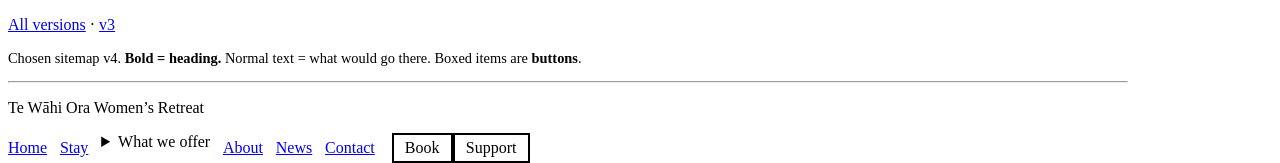
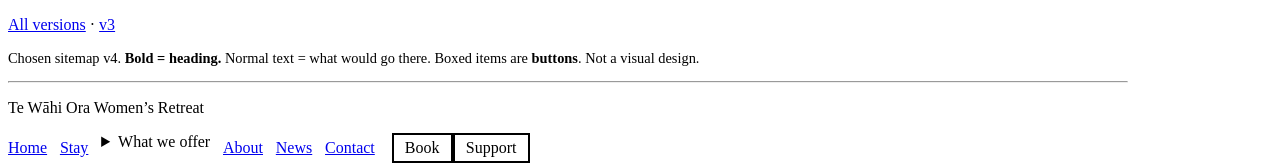
Before and after one commit to Hannah3142/Website-Redesign, a plain HTML site: page clickable-sitemaps/v4/index.html in a window 1280 px wide. Shown: the top 163 px of the page. Drawn offline with Linux system fonts and the light colour scheme.

Commit message:
hackatime trying to fix

```diff
--- a/clickable-sitemaps/v4/app.js
+++ b/clickable-sitemaps/v4/app.js
@@ -1,3 +1,4 @@
+/* Event titles as they appear in the live nav / cards. */
 var EVENTS = [
   { id: "event-grief", title: "Supporting Grief 2026" },
   { id: "event-writing", title: "Women’s Writing Weekends 2026" },
--- a/clickable-sitemaps/v4/index.html
+++ b/clickable-sitemaps/v4/index.html
@@ -27,7 +27,7 @@
 </head>
 <body>
   <p><a href="../index.html">All versions</a> · <a href="../v3/index.html">v3</a></p>
-  <p class="legend">Chosen sitemap v4. <strong>Bold = heading.</strong> Normal text = what would go there. Boxed items are <strong>buttons</strong>.</p>
+  <p class="legend">Chosen sitemap v4. <strong>Bold = heading.</strong> Normal text = what would go there. Boxed items are <strong>buttons</strong>. Not a visual design.</p>
   <hr>
   <header>
     <p>Te Wāhi Ora Women’s Retreat</p>
```
Also changed, not shown: te-wahi-ora-discussion-summary.txt.
